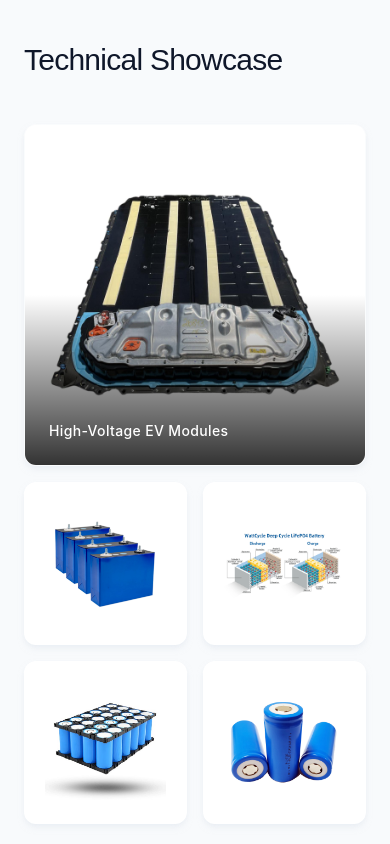
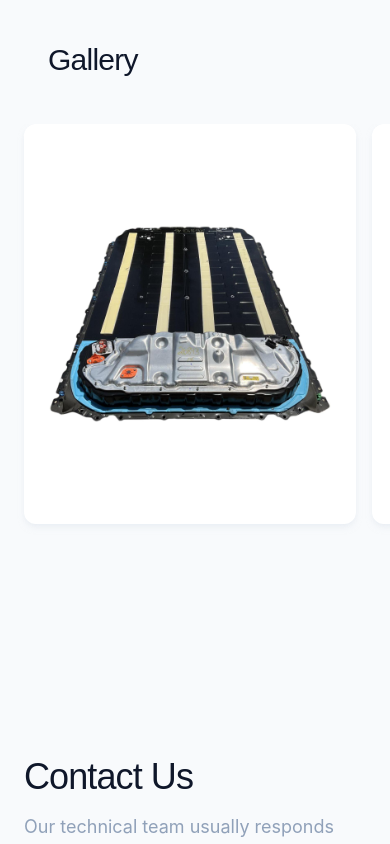
Before and after one commit to emobugs/Northpart, a React (Vite) app: page / in a window 390 px wide. Shown: the part 3320-4164 px from the top of the page. Built offline with nearby package versions, Linux system fonts and the light colour scheme.

Commit message:
gallery mobile h scroll, dynamic set

```diff
--- a/src/components/Gallery.tsx
+++ b/src/components/Gallery.tsx
@@ -1,12 +1,13 @@
 import React from "react";
 import { motion, type Variants } from "framer-motion";
-import evModule from "../assets/batteries/teslay.jpg";
-import lifeP04Cell from "../assets/batteries/lifeP04Cells.webp";
-import cylinder from "../assets/batteries/lifepoCylinder.jpg";
-import moduleBatteries from "../assets/batteries/module.jpg";
-import diagram from "../assets/batteries/diagram.webp";
+import { GALLERY_ITEMS } from "../constants/galleryData";
+import { main } from "framer-motion/m";
 
 const Gallery: React.FC = () => {
+	// Намираме главната снимка и останалите
+	const mainItem = GALLERY_ITEMS.find((item) => item.isMain);
+	const otherItems = GALLERY_ITEMS.filter((item) => !item.isMain);
+
 	const containerVariants: Variants = {
 		hidden: { opacity: 0 },
 		visible: {
@@ -25,89 +26,65 @@ const Gallery: React.FC = () => {
 		},
 	};
 	return (
-		<section id="gallery" className="py-24 px-6 relative z-10 ">
-			<div className="max-w-7xl mx-auto relative">
+		<section id="gallery" className="p-24 px-6 relative z-10 ">
+			{/* Heading */}
+			<div className="max-w-7xl mx-auto px-6 relative">
 				<div className="flex justify-between items-end mb-12">
-					<h2 className="text-3xl font-medium heading-primary tracking-tight">
-						Technical Showcase
-					</h2>
+					<h2 className="heading-primary text-3xl font-medium tracking-tight">Gallery</h2>
 				</div>
-
-				{/*Gallery container  */}
+			</div>
+			{/* Gallery container */}
 			<motion.div
 				variants={containerVariants}
 				initial="hidden"
 				whileInView="visible"
 				viewport={{ once: true, amount: 0.3 }}
-					className="grid grid-cols-2 md:grid-cols-4 gap-4 items-stretch"
+				className="
+				/* Мобилен - хоризонтален Слайдер */
+				flex overflow-x-auto snap-x snap-mandatory gap-4 pb-10 -mx-6 px-6 scrollbar-hide
+				/* Десктоп */
+				md:grid md:grid-cols-4 md:overflow-visible md:pb-0 md:mx-0 md:px-0 md:gap-4 md:items-stretch
+				"
 			>
-					{/* 1. ГЛАВЕН БЛОК (EV Module) */}
+				{/* Голямо изображение */}
+				{mainItem && (
 					<motion.div
 						variants={itemVariants}
-						className="col-span-2 row-span-2 relative group overflow-hidden border border-white/10 card-glass min-h-[300px] md:min-h-[400px] rounded-xl"
+						className="
+				/* Мобилен */
+				shrink-0 w-[85vw] snap-center min-h-[400px]
+				/* десктоп */
+				card-glass md:w-auto md:shrink md:col-span-2 md:row-span-2 relative group overflow-hidden border border-white/10 rounded-xl bg-white
+				"
 					>
 						<img
-							src={evModule}
+							src={mainItem.src}
+							alt={mainItem.alt}
 							className="w-full h-full object-contain transition-transform duration-700 group-hover:scale-105"
-							alt="EV Module"
 						/>
-						<div className="absolute inset-0 bg-gradient-to-t from-black/80 via-transparent to-transparent"></div>
-						<div className="absolute bottom-6 left-6 z-20">
-							<p className="text-white text-sm font-medium tracking-wide">
-								High-Voltage EV Modules
-							</p>
-						</div>
 					</motion.div>
-
-					{/* 2. ГОРЕ ВЛЯВО (Сините батерии) */}
+				)}
+				{/* Всички останали изображеиния*/}
+				{otherItems.map((img) => (
 					<motion.div
+						key={img.id}
 						variants={itemVariants}
-						className="aspect-square relative card-glass group overflow-hidden border border-white/10 bg-white flex items-center justify-center p-6 md:p-8 rounded-xl"
+						className="
+					/* Мобилен */
+					shrink-0 w-[80vw] snap-center aspect-square
+					/* desktop */
+					md:w-auto md:shrink md:aspect-square
+					relative card-glass group overflow-hidden border border-white/10 rounded-xl bg-white flex items-center justify-center p-6
+					"
 					>
 						<img
-							src={lifeP04Cell}
-							className="max-w-full max-h-full object-contain transition-transform duration-500 group-hover:scale-110"
-							alt="LifeP04 Cell"
+							src={img.src}
+							alt={img.alt}
+							className="w-full h-full object-contain transition-transform duration-800 group-hover:scale-110"
 						/>
 					</motion.div>
-
-					{/* 3. ГОРЕ ВДЯСНО (Техническа схема) - ЦЕНТРИРАНА */}
-					<motion.div
-						variants={itemVariants}
-						className="aspect-square relative card-glass group overflow-hidden border border-white/10 bg-white flex items-center justify-center p-5 rounded-xl"
-					>
-						<img
-							src={diagram}
-							className="max-w-full max-h-full object-contain transition-transform duration-500 group-hover:scale-105"
-							alt="Diagram"
-						/>
+				))}
 			</motion.div>
-
-					{/* 4. ДОЛУ ВЛЯВО (Стек модули) - ЦЕНТРИРАН */}
-					<motion.div
-						variants={itemVariants}
-						className="aspect-square relative group card-glass overflow-hidden border border-white/10 bg-white flex items-center justify-center p-5 rounded-xl"
-					>
-						<img
-							src={moduleBatteries}
-							className="max-w-full max-h-full object-contain transition-transform duration-500 group-hover:scale-105"
-							alt="Diagram"
-						/>
-					</motion.div>
-
-					{/* 5. ДОЛУ ВДЯСНО (Цилиндри) */}
-					<motion.div
-						variants={itemVariants}
-						className="aspect-square relative group card-glass overflow-hidden border border-white/10 bg-white flex items-center justify-center p-6 md:p-8 rounded-xl"
-					>
-						<img
-							src={cylinder}
-							className="max-w-full max-h-full object-contain transition-transform duration-500 group-hover:scale-110"
-							alt="Cylindrical Cells"
-						/>
-					</motion.div>
-				</motion.div>
-			</div>
 		</section>
 	);
 };
--- /dev/null
+++ b/src/constants/galleryData.ts
@@ -0,0 +1,29 @@
+import teslaModelS from "../assets/batteries/teslay.jpg";
+import lifeP04Cell from "../assets/batteries/lifeP04Cells.webp";
+import cylinder from "../assets/batteries/lifepoCylinder.jpg";
+import moduleBatteries from "../assets/batteries/module.jpg";
+import diagram from "../assets/batteries/diagram.webp";
+
+export interface GalleryItem {
+	id: number;
+	src: string;
+	alt: string;
+	title?: string;
+	isMain?: boolean;
+}
+
+export const GALLERY_ITEMS: GalleryItem[] = [
+	{
+		id: 1,
+		src: teslaModelS,
+		alt: "High-Voltage EV Modules",
+		title: "High-Voltage EV Modules",
+		isMain: true,
+	},
+	{ id: 2, src: lifeP04Cell, alt: "LifeP04 Cell" },
+	{ id: 3, src: diagram, alt: "Technical Diagram" },
+	{ id: 4, src: moduleBatteries, alt: "Battery Stack" },
+	{ id: 5, src: cylinder, alt: "Cylindrical Cells" },
+	{ id: 6, src: lifeP04Cell, alt: "LifeP04 Cell" },
+	{ id: 7, src: lifeP04Cell, alt: "LifeP04 Cell" },
+];
```
Lines whose indentation alone changed are shown as unchanged.
